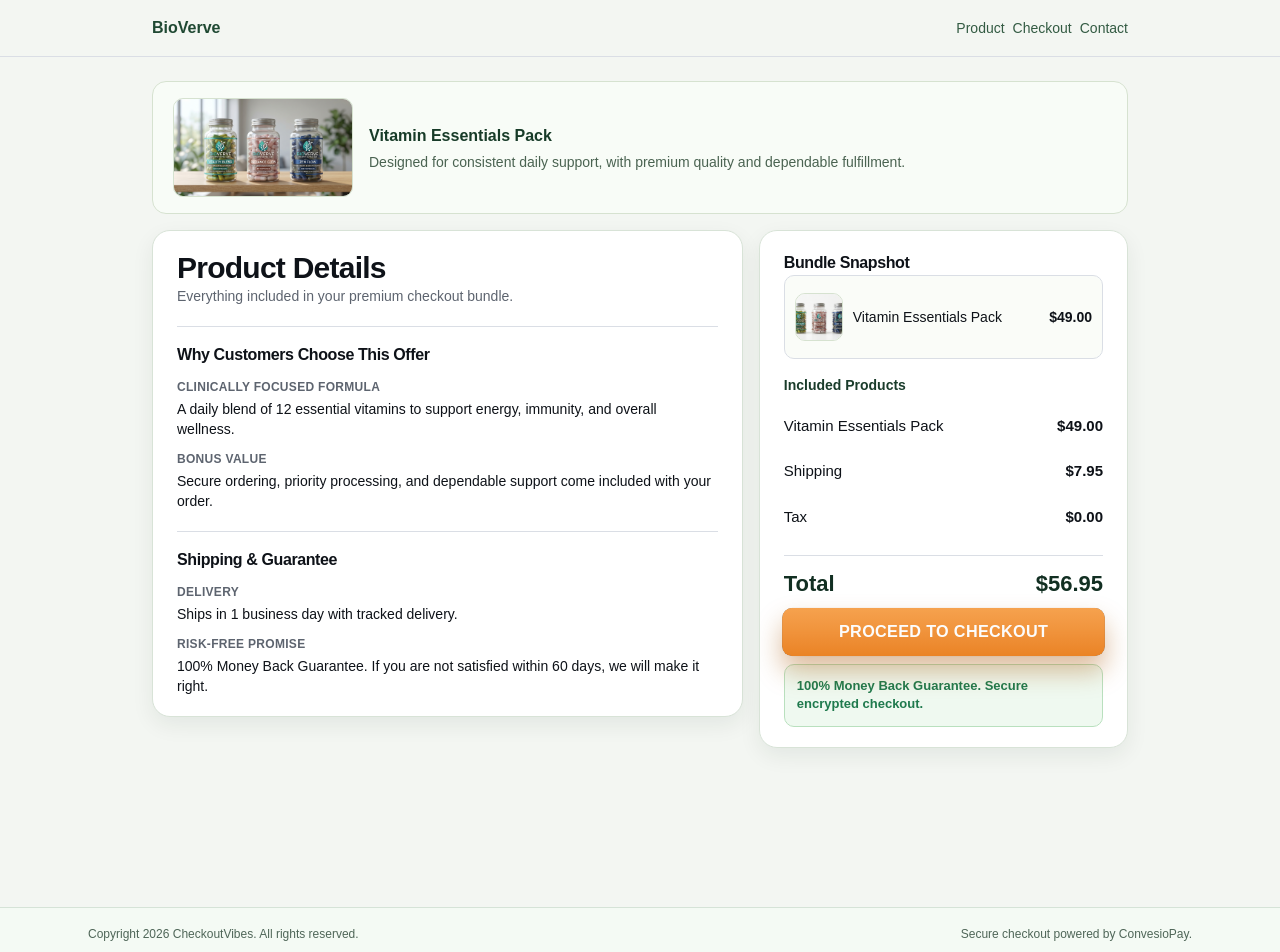
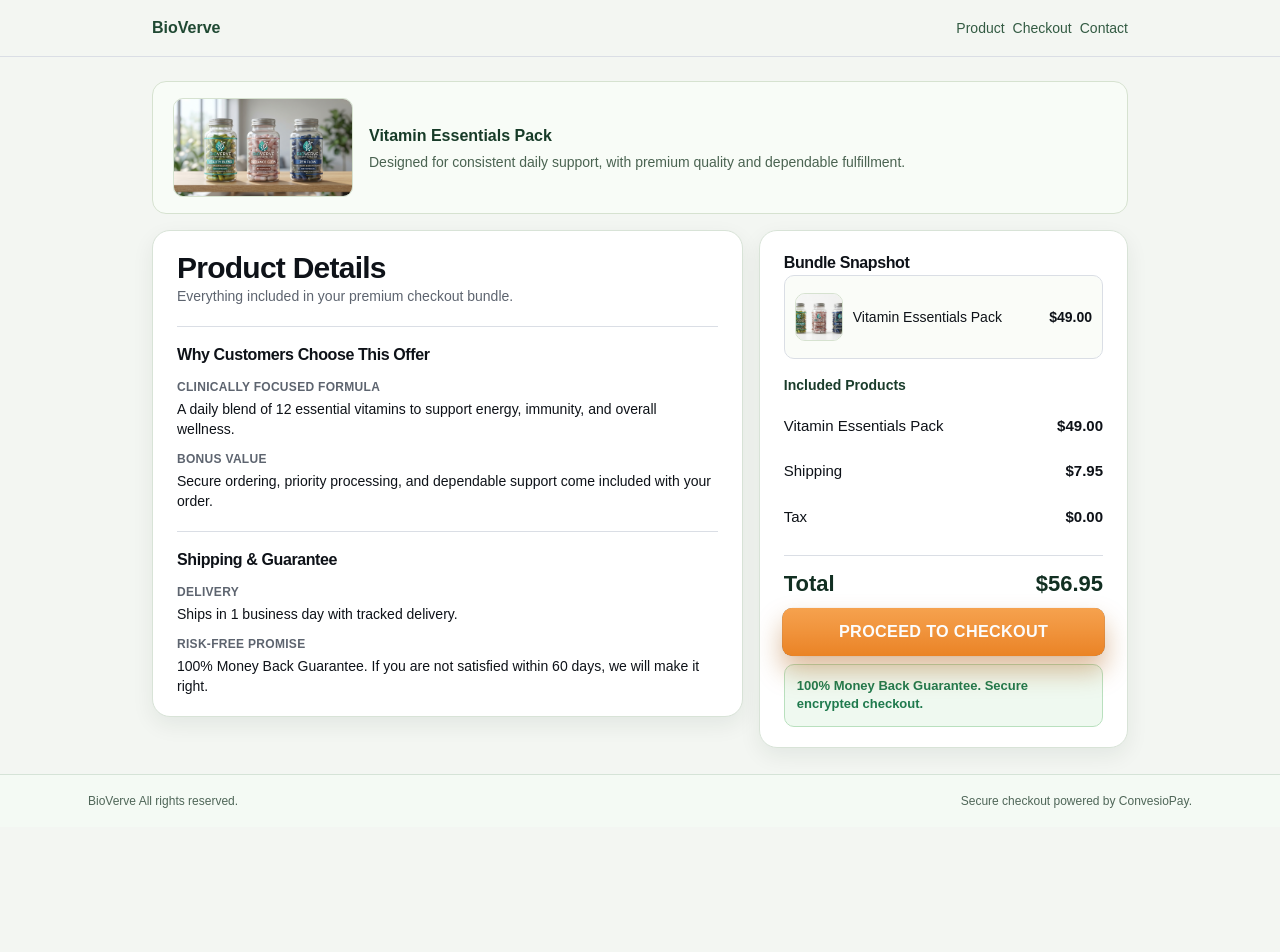
Before and after one commit to Convesio-Inc/spa-checkout-template, a React (Vite) app: page /product in a window 1280 px wide. Shown: the top 952 px of the page. After the commit the page ends 827 px from the top, so only its background shows below. Built offline with nearby package versions, Linux system fonts and the light colour scheme.

Commit message:
feat: few design polishes

```diff
--- a/src/App.tsx
+++ b/src/App.tsx
@@ -8,7 +8,9 @@
 function App() {
   return (
     <>
+      <main className="min-h-dvh flex flex-col">
         <SiteHeader />
+        <div className="flex-1">
           <BrowserRouter>
             <Routes>
               <Route path="/" element={<CheckoutPage />} />
@@ -16,7 +18,9 @@
               <Route path="/thank-you" element={<ThankYouPage />} />
             </Routes>
           </BrowserRouter>
+        </div>
         <SiteFooter />
+      </main>
     </>
   );
 }
--- a/src/components/checkout/OrderSummaryCard.tsx
+++ b/src/components/checkout/OrderSummaryCard.tsx
@@ -26,13 +26,13 @@
  */
 
 import { Button } from "@/components/ui/button";
-import { Card, CardContent, CardHeader, CardTitle } from "@/components/ui/card";
 import { Spinner } from "@/components/ui/spinner";
 import { PriceRow } from "@/components/checkout/primitives/PriceRow";
 import type {
   ProductConfig,
   SummaryConfig,
 } from "@/content/config";
+import { SectionCard } from "./primitives/SectionCard";
 
 export interface OrderSummaryCardProps {
   copy: SummaryConfig;
@@ -53,17 +53,7 @@
   const includedLabel = `${product.name}${copy.includedProductSuffix ? ` ${copy.includedProductSuffix}` : ""}`;
 
   return (
-    <Card data-section="order-summary">
-      <CardHeader>
-        <CardTitle
-          data-slot="summary-title"
-          className="text-xl font-bold tracking-tight"
-        >
-          {copy.title}
-        </CardTitle>
-      </CardHeader>
-
-      <CardContent className="flex flex-col gap-3">
+    <SectionCard section="order-summary" title={copy.title}>
       <div
         data-slot="included-products-list"
         className="rounded-[10px] border border-border bg-[#fafcf8] p-2.5"
@@ -130,7 +120,6 @@
           {copy.ctaFootnote}
         </p>
       </div>
-      </CardContent>
-    </Card>
+    </SectionCard>
   );
 }
--- a/src/components/site/SiteFooter.tsx
+++ b/src/components/site/SiteFooter.tsx
@@ -1,12 +1,12 @@
 import { checkoutContent } from "@/content/config";
 
 export function SiteFooter() {
-  const { footer } = checkoutContent;
+  const { brand, footer } = checkoutContent;
 
   return (
     <footer className="mt-[26px] border-t border-[#d5e3d7] bg-[#f4faf4] text-xs text-[#4f6658]">
       <div className="mx-auto flex w-full max-w-[1140px] flex-wrap items-center justify-between gap-[10px] px-[18px] py-[18px] max-sm:px-3 max-sm:py-[10px]">
-        <span>{footer.primaryLine}</span>
+        <span>{brand.name} {footer.primaryLine}</span>
         <span>{footer.secondaryLine}</span>
       </div>
     </footer>
--- a/src/content/config.ts
+++ b/src/content/config.ts
@@ -350,7 +350,7 @@
   },
 
   footer: {
-    primaryLine: "Copyright 2026 CheckoutVibes. All rights reserved.",
+    primaryLine: "All rights reserved.",
     secondaryLine: "Secure checkout powered by ConvesioPay.",
   },
 
--- a/src/pages/CheckoutPage.tsx
+++ b/src/pages/CheckoutPage.tsx
@@ -130,7 +130,7 @@
   return (
     <main
       data-page="checkout"
-      className="min-h-dvh bg-background"
+      className="bg-background"
     >
       <div className="mx-auto flex w-full max-w-5xl flex-col gap-4 px-4 sm:px-6">
         <CheckoutHeader />
--- a/src/pages/ProductPage.tsx
+++ b/src/pages/ProductPage.tsx
@@ -12,7 +12,7 @@
     "h-12 w-full rounded-lg border-0 bg-linear-to-b from-pay-cta-from to-pay-cta-to text-base font-extrabold tracking-[0.02em] text-pay-cta-foreground uppercase shadow-pay-cta transition-[transform,box-shadow,background-image] duration-200 hover:from-pay-cta-hover-from hover:to-pay-cta-hover-to hover:shadow-pay-cta-hover motion-safe:animate-pay-cta-pulse cursor-pointer";
 
   return (
-    <main data-page="product" className="min-h-dvh bg-background">
+    <main data-page="product" className="bg-background">
       <div className="mx-auto flex w-full max-w-5xl flex-col gap-4 px-4 sm:px-6">
         <section
           data-section="promo-banner"
--- a/src/pages/ThankYouPage.tsx
+++ b/src/pages/ThankYouPage.tsx
@@ -69,7 +69,7 @@
     "h-12 w-full rounded-lg border-0 bg-linear-to-b from-pay-cta-from to-pay-cta-to text-base font-extrabold tracking-[0.02em] text-pay-cta-foreground uppercase shadow-pay-cta transition-[transform,box-shadow,background-image] duration-200 hover:from-pay-cta-hover-from hover:to-pay-cta-hover-to hover:shadow-pay-cta-hover motion-safe:animate-pay-cta-pulse cursor-pointer";
 
   return (
-    <main data-page="thank-you" className="min-h-dvh bg-background">
+    <main data-page="thank-you" className="bg-background">
       <div className="mx-auto flex w-full max-w-5xl flex-col gap-4 px-4 sm:px-6">
         {isFailed ? (
           <SectionCard
```
Lines whose indentation alone changed are shown as unchanged.
